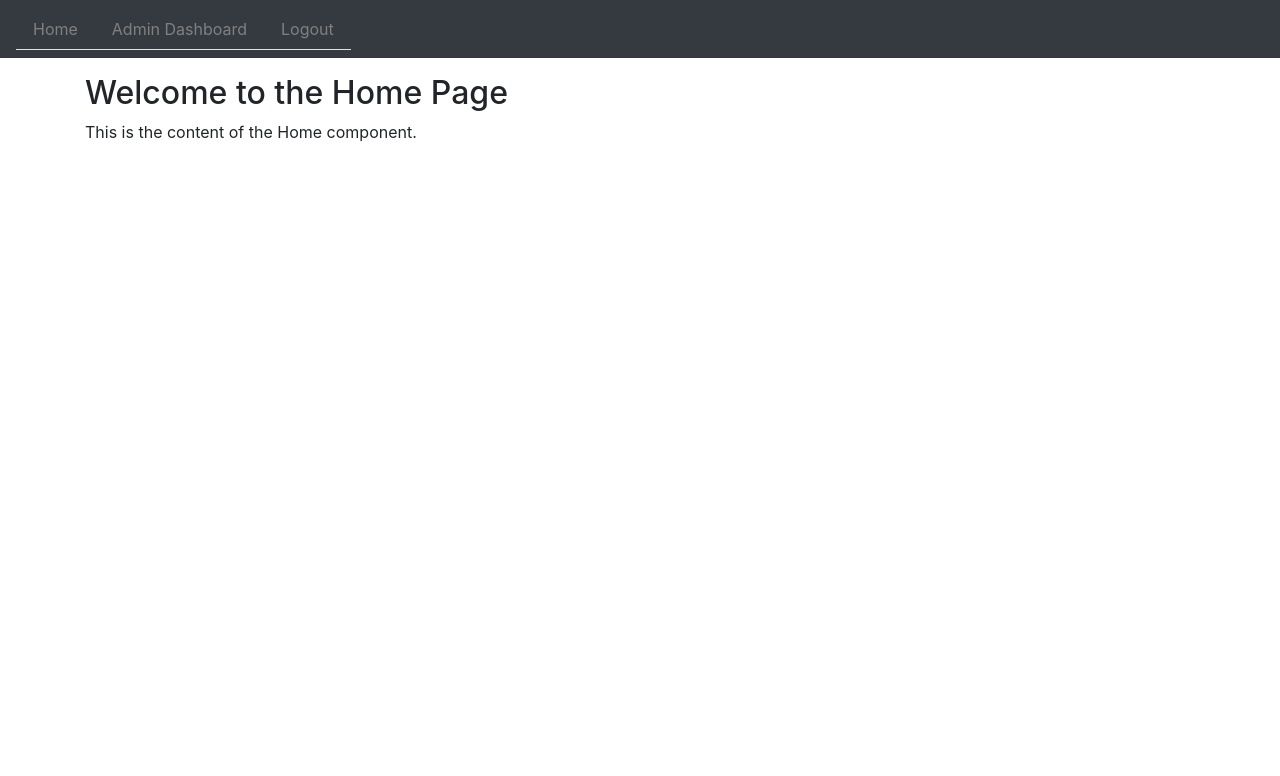
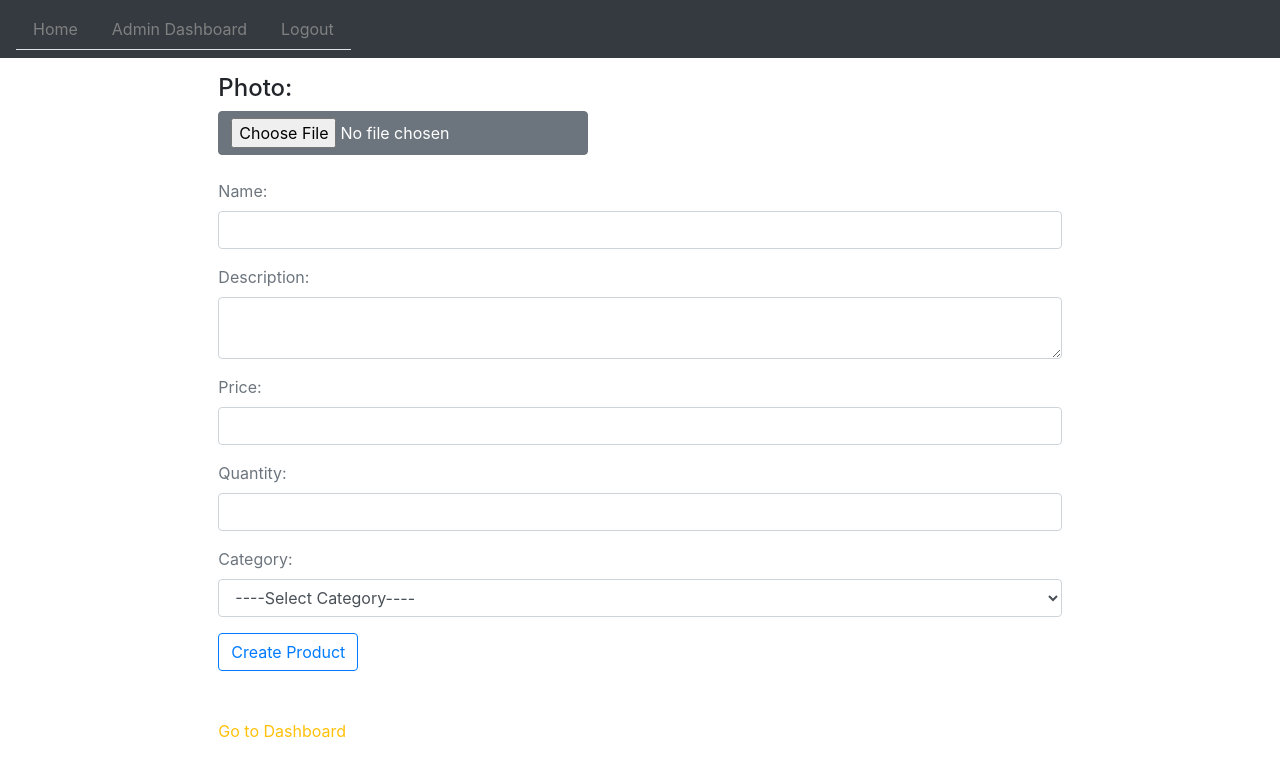
Before and after one commit to shariar-duke/e-comerce-frontend, a React (Vite) app: page /create/product in a window 1280 px wide. Before the commit this address led to /. Shown: the top 776 px of the page. Built offline with nearby package versions, Linux system fonts and the light colour scheme; no server answers; sample sign-in values are in the browser's storage.

Commit message:
create component file added

```diff
--- a/src/components/Main.jsx
+++ b/src/components/Main.jsx
@@ -7,6 +7,7 @@ import Dashboard from './user/Dashboard';
 import PrivateRoute from './user/PrivateRoute';
 import AdminDashboard from "./admin/AdminDashboard"
 import { AdminPrivateRoute } from '.././protectedRoutes/AdminRoute';
+import CreateProduct from './admin/CreateProduct';
 import CreateCategories from './admin/CreateCategories';
 
 
@@ -22,7 +23,7 @@ export default function Main() {
                 <Route path='/user/dashboard' element={<PrivateRoute element={Dashboard} />} />
                 <Route path='/admin/dashboard' element={<AdminPrivateRoute element={AdminDashboard} />} />
                 <Route path='/create/category' element={<AdminPrivateRoute element={CreateCategories} />} />
-
+                <Route path='/create/product' element={<AdminPrivateRoute element={CreateProduct} />} />
                 <Route path="*" element={<Navigate to="/" />} />
             </Routes>
         </div>
```
